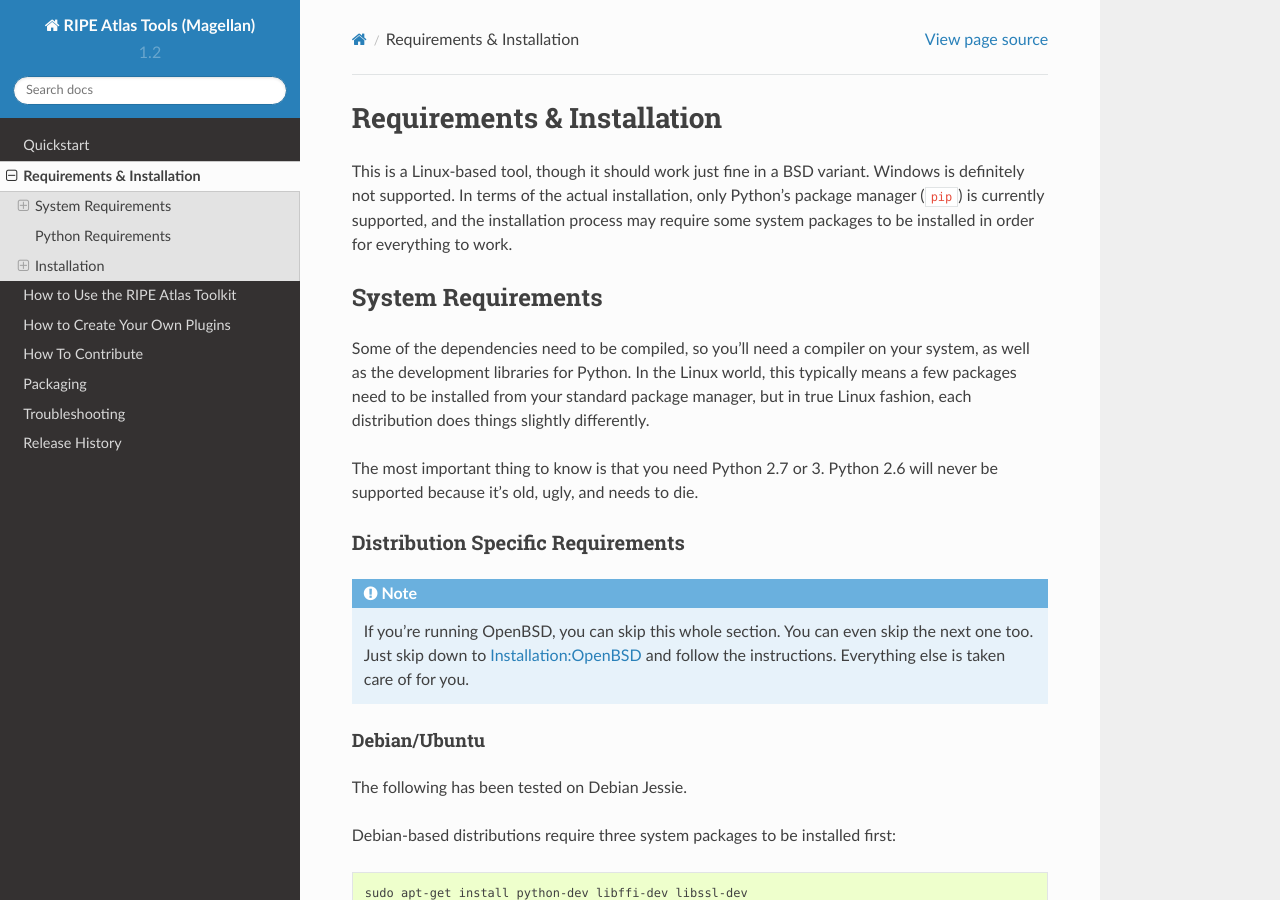
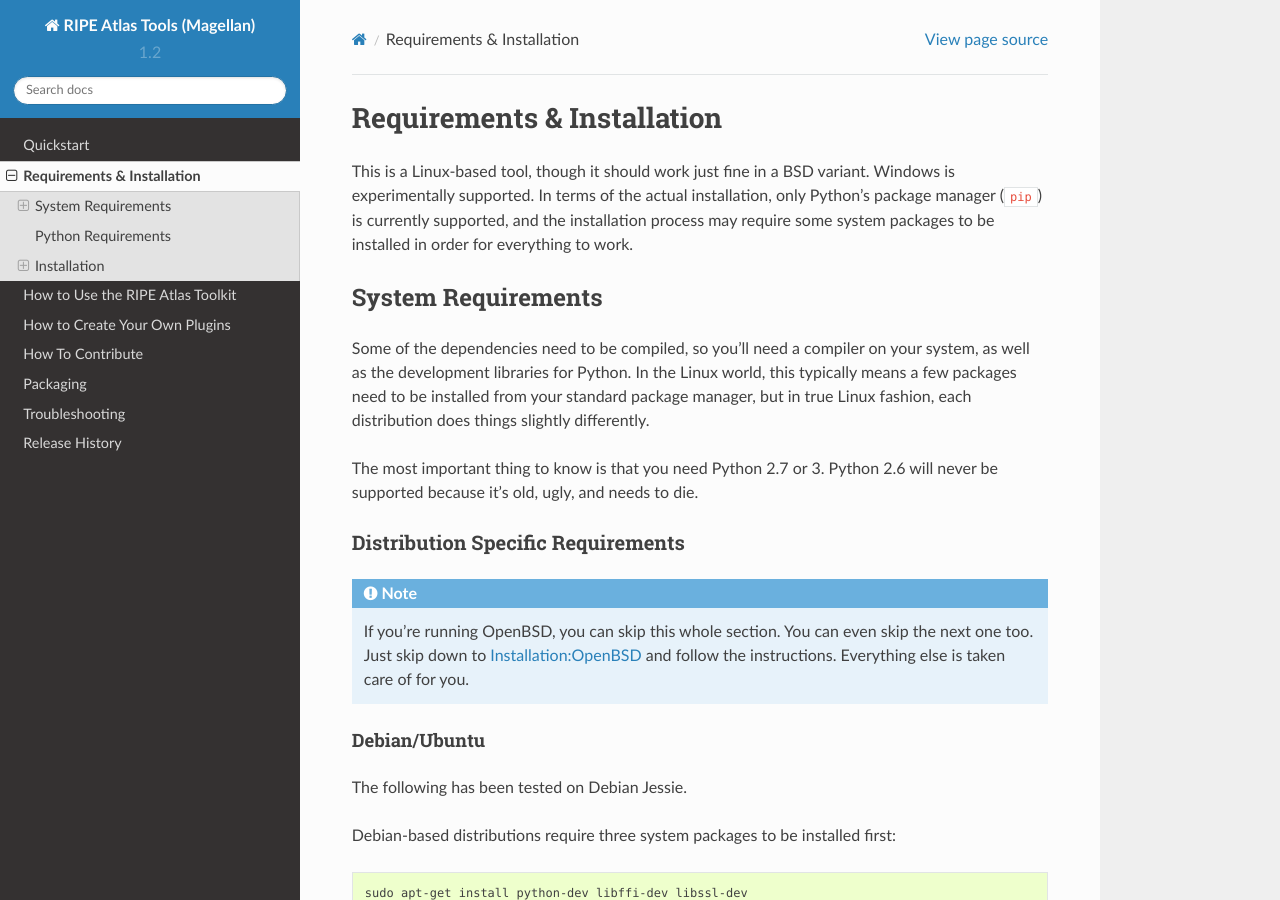
Before and after one commit to RIPE-NCC/ripe-atlas-tools, a Sphinx documentation site: the page built from docs/installation.rst, in a window 1280 px wide and 900 px high. Built offline with Sphinx 7.4.7 and the Read the Docs theme 2.0.0, drawn with Linux system fonts in a browser that asks for light colours; formulas are drawn with MathJax 3.

Commit message:
Update installation.rst

```diff
--- a/docs/installation.rst
+++ b/docs/installation.rst
@@ -4,7 +4,7 @@
 ***************************
 
 This is a Linux-based tool, though it should work just fine in a BSD variant.
-Windows is definitely not supported.  In terms of the actual installation,
+Windows is experimentally supported.  In terms of the actual installation,
 only Python's package manager (``pip``) is currently supported, and the
 installation process may require some system packages to be installed in order
 for everything to work.
```
